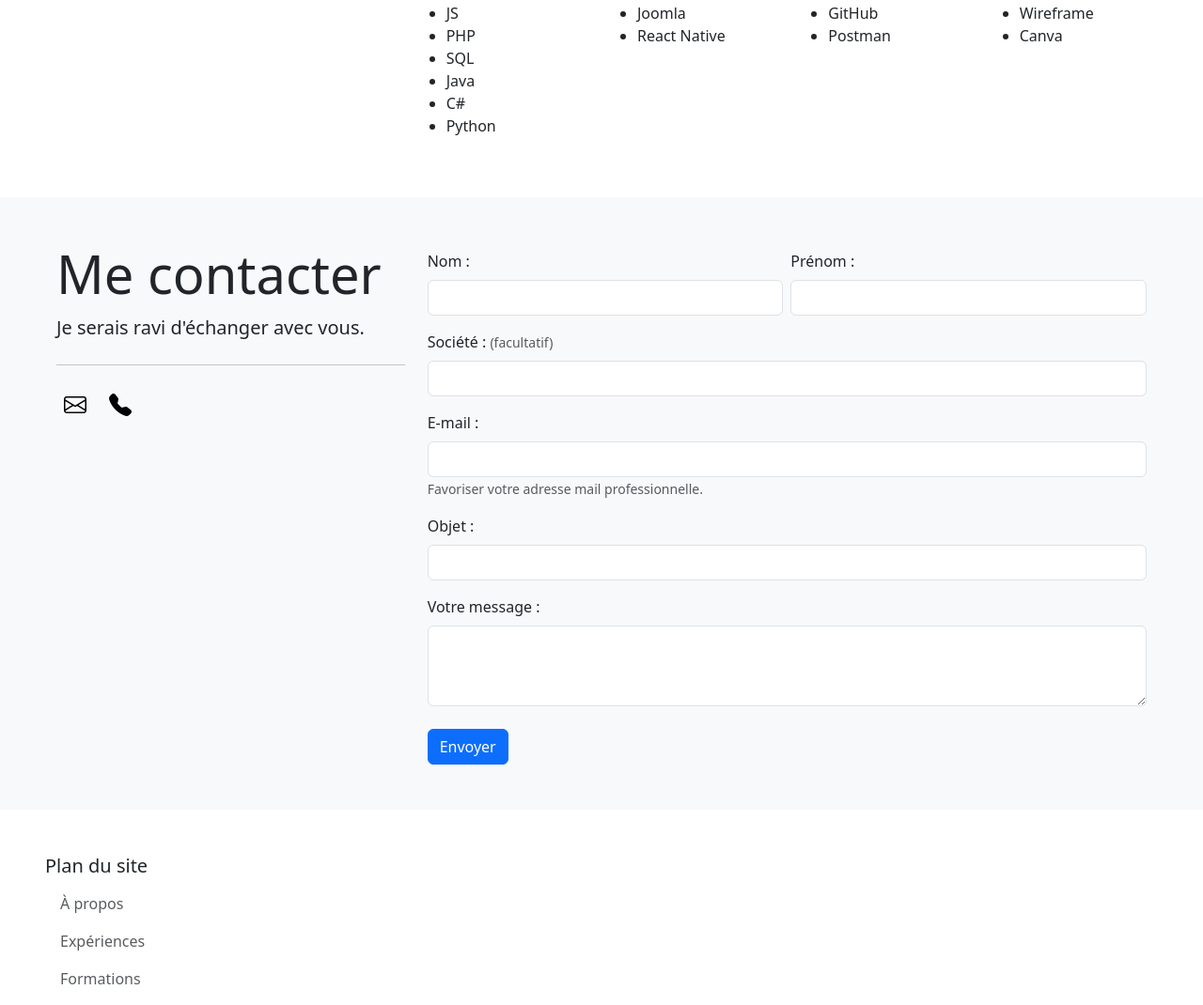
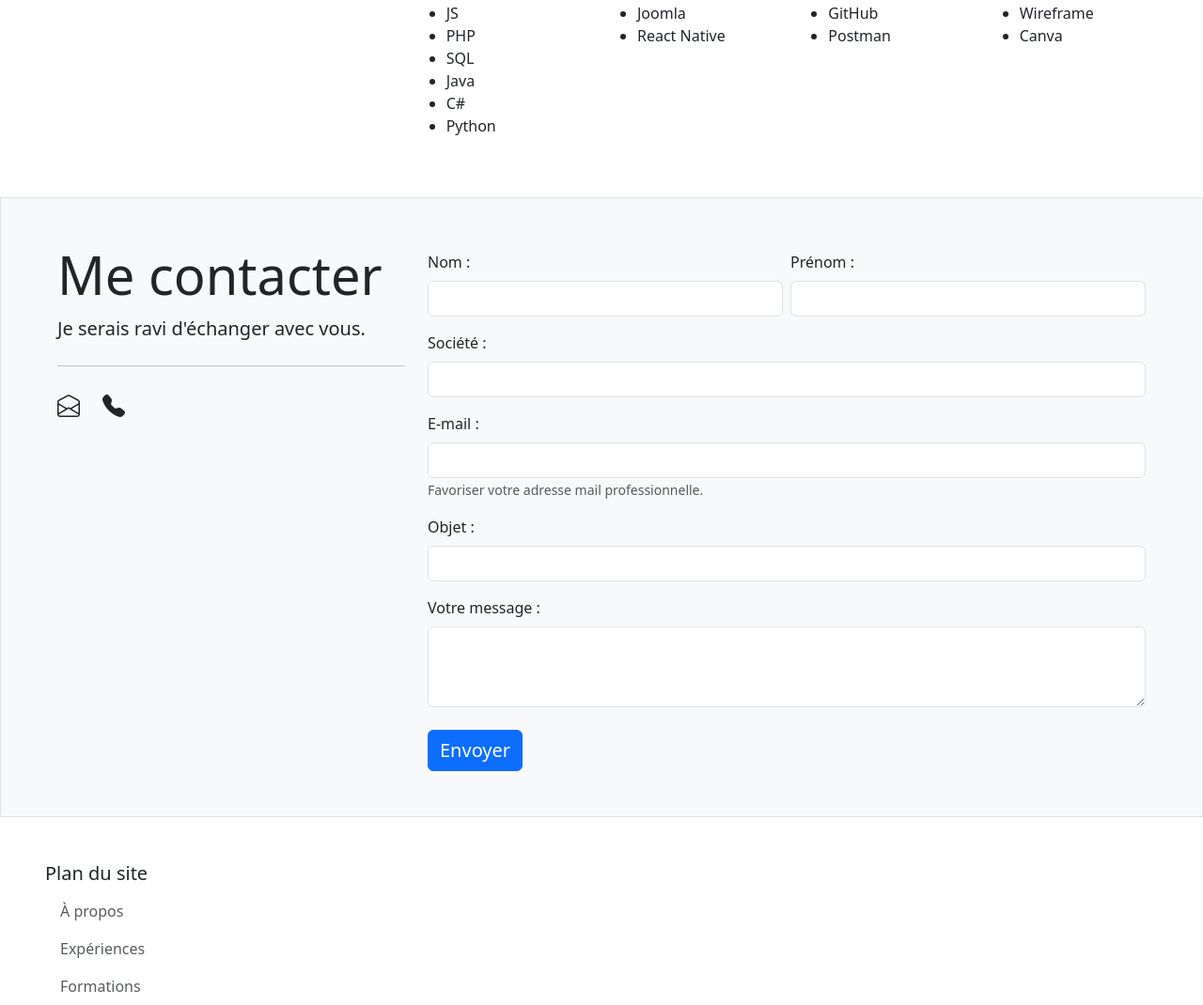
Before and after one commit to TheYassAnz/portfolio, a PHP site: page / in a window 1280 px wide. Shown: the part 2853-3923 px from the top of the page at 94% size. Run offline with PHP 8.4, Linux system fonts and the light colour scheme; data comes from the database, SQL or seed files in the repository; some libraries are stand-ins or nearby versions.

Commit message:
styles: structure updated in contact's section

```diff
--- a/index.php
+++ b/index.php
@@ -33,7 +33,7 @@ require_once('library/function/required_function.php'); // Inclut les fonctions
             <div class="collapse navbar-collapse justify-content-end" id="navbarSupportedContent">
                 <ul class="navbar-nav">
                     <li class="nav-item">
-                        <a class="nav-link active" aria-current="page" href="#a-propos">A propos</a>
+                        <a class="nav-link" aria-current="page" href="#a-propos">A propos</a>
                     </li>
                     <li class="nav-item">
                         <a class="nav-link" href="#experiences">Expériences</a>
@@ -193,7 +193,7 @@ require_once('library/function/required_function.php'); // Inclut les fonctions
             <div id="competences">
                 <div class="row g-0 m-5">
                     <div class="col-lg-4 mb-5">
-                        <span class=" display-4">Compétences</span>
+                        <span class="display-4">Compétences</span>
                     </div>
                     <div class="col-lg-8">
                         <div class="row">
@@ -251,8 +251,8 @@ require_once('library/function/required_function.php'); // Inclut les fonctions
                 </div>
                 <!-- CONTACT -->
                 <div id="contact">
-                    <div class="container-fluid">
-                        <div class="p-5 row bg-light d-flex">
+                    <div class="container-fluid bg-light border">
+                        <div class="p-5 row">
                             <!-- COORDONNÉES -->
                             <div class="col-md-4">
                                 <h1 class="display-4">Me contacter</h1>
@@ -260,10 +260,10 @@ require_once('library/function/required_function.php'); // Inclut les fonctions
                                 <hr class="my-4">
                                 <div class="row g-5">
                                     <a class="col-1" data-toggle="tooltip" data-placement="right" title="yassanz.contact@gmail.com" href="mailto:yassanz.contact@gmail.com">
-                                        <span class="bi bi-envelope m-2" style="font-size: 1.5rem; color: black;"></span>
+                                        <i class="bi bi-envelope-open fs-4 text-dark"></i>
                                     </a>
                                     <a class="col-1" data-toggle="tooltip" data-placement="right" title="07 52 70 17 42" href="tel:+33752701742">
-                                        <span class="bi bi-telephone-fill m-2" style="font-size: 1.5rem; color: black;"></span>
+                                        <span class="bi bi-telephone-fill fs-4 text-dark"></span>
                                     </a>
                                 </div>
                             </div>
@@ -287,7 +287,7 @@ require_once('library/function/required_function.php'); // Inclut les fonctions
                                         </div>
                                     </div>
                                     <div class="col py-2">
-                                        <label class="form-label" for="_Society">Société : <small class="text-muted">(facultatif)</small></label>
+                                        <label class="form-label" for="_Society">Société :</label>
                                         <input type="text" class="form-control" name="_Society" id="_Society" novalidate />
                                     </div>
                                     <div class="col py-2">
@@ -315,7 +315,7 @@ require_once('library/function/required_function.php'); // Inclut les fonctions
                                     <div class="col py-2">
                                         <div style="width:10px;" class="g-recaptcha" data-sitekey="6LfbkVwiAAAAAPtNwsE5A2awWv2jvaNEhsSM7EmA"></div>
                                     </div>
-                                    <button type="submit" class="btn btn-primary">Envoyer</button>
+                                    <button type="submit" class="btn btn-primary fs-5">Envoyer</button>
                                 </form>
                             </div>
                         </div>
```
